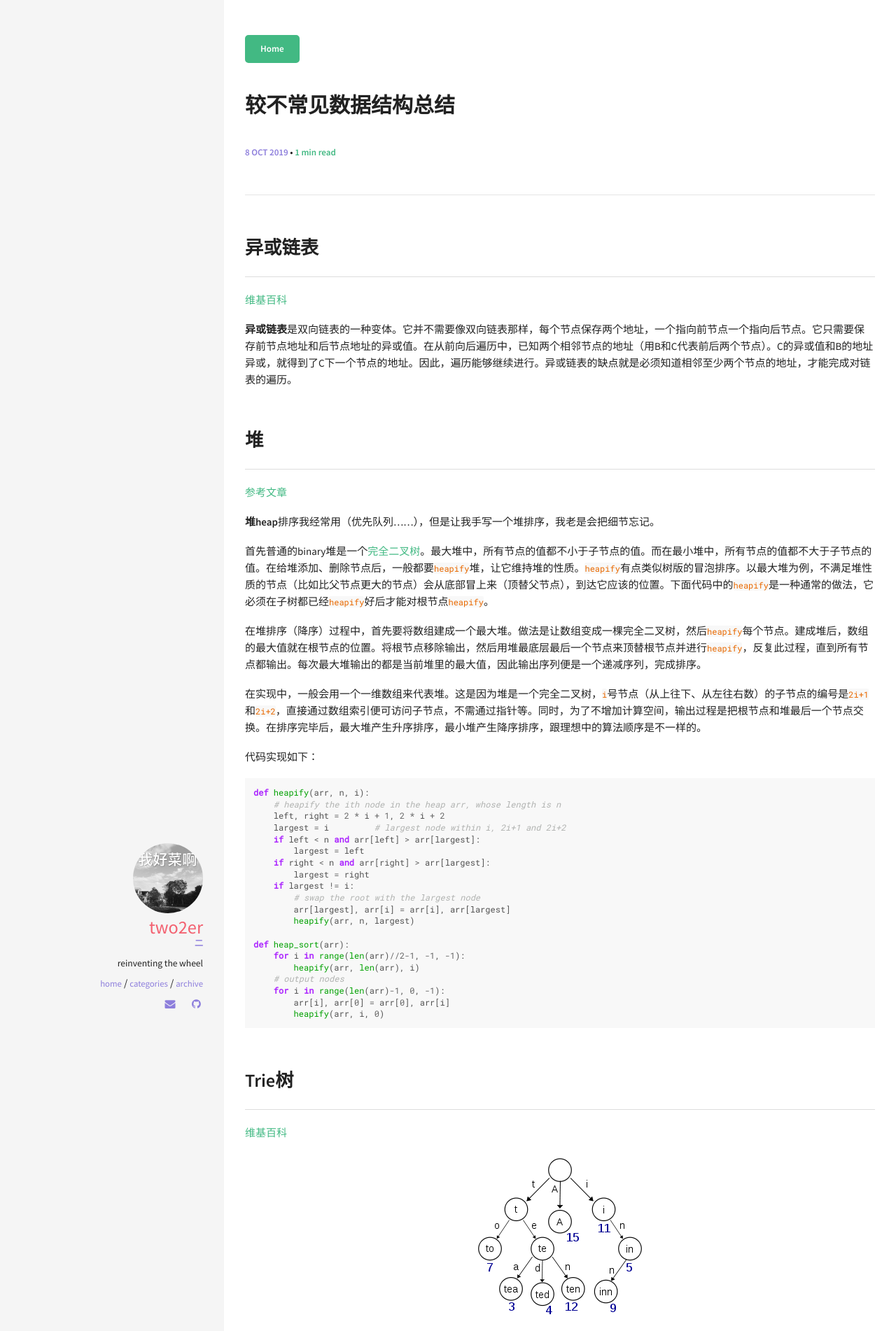
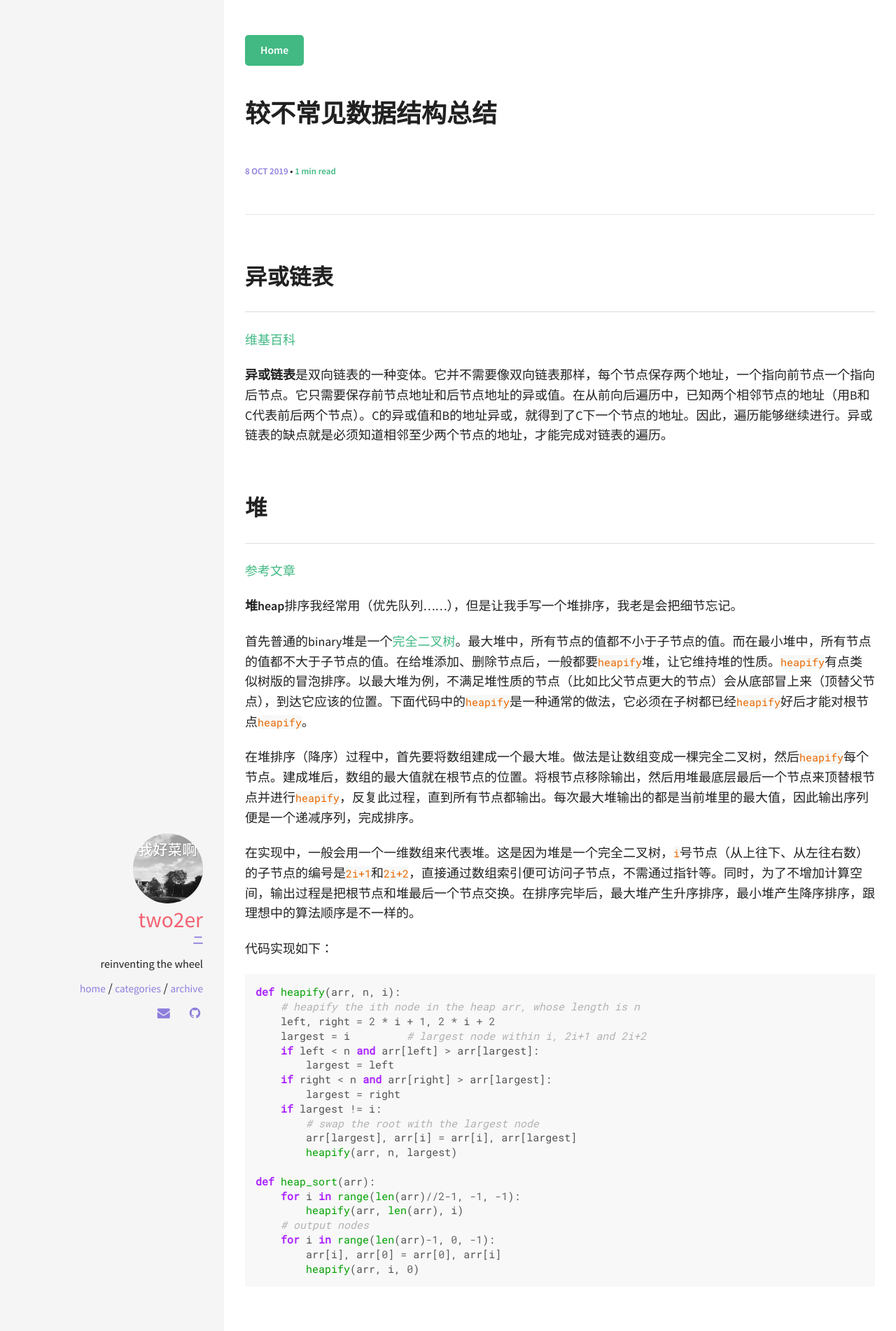
Before and after one commit to two2er/two2er.github.io, a Jekyll site: the page built from _pages/algorithms/2019-10-08-unusual-data-structure.md, in a window 1280 px wide. Shown: the top 1902 px of the page at 70% size. Built offline with Jekyll 4.4.1, drawn with Linux system fonts in a browser that asks for light colours.

Commit message:
font size

```diff
--- a/_sass/components/_variables.scss
+++ b/_sass/components/_variables.scss
@@ -27,7 +27,7 @@ $font-family-monospace:      "Roboto Mono", "Courier New", monospace !default;
 $font-family-base:           $font-family-sans-serif !default;
 
 // Pixel value used to responsively scale all typography. Applied to the `<html>` element.
-$font-size-root:             15px !default;
+$font-size-root:             18px !default;
 
 $font-size-base:             $font-size-root !default;
 $font-size-lg:               $font-size-root * 1.25 !default;
```
Also changed, not shown: _posts/2019-10-01-seq2seq.md (+1 -0 lines).
